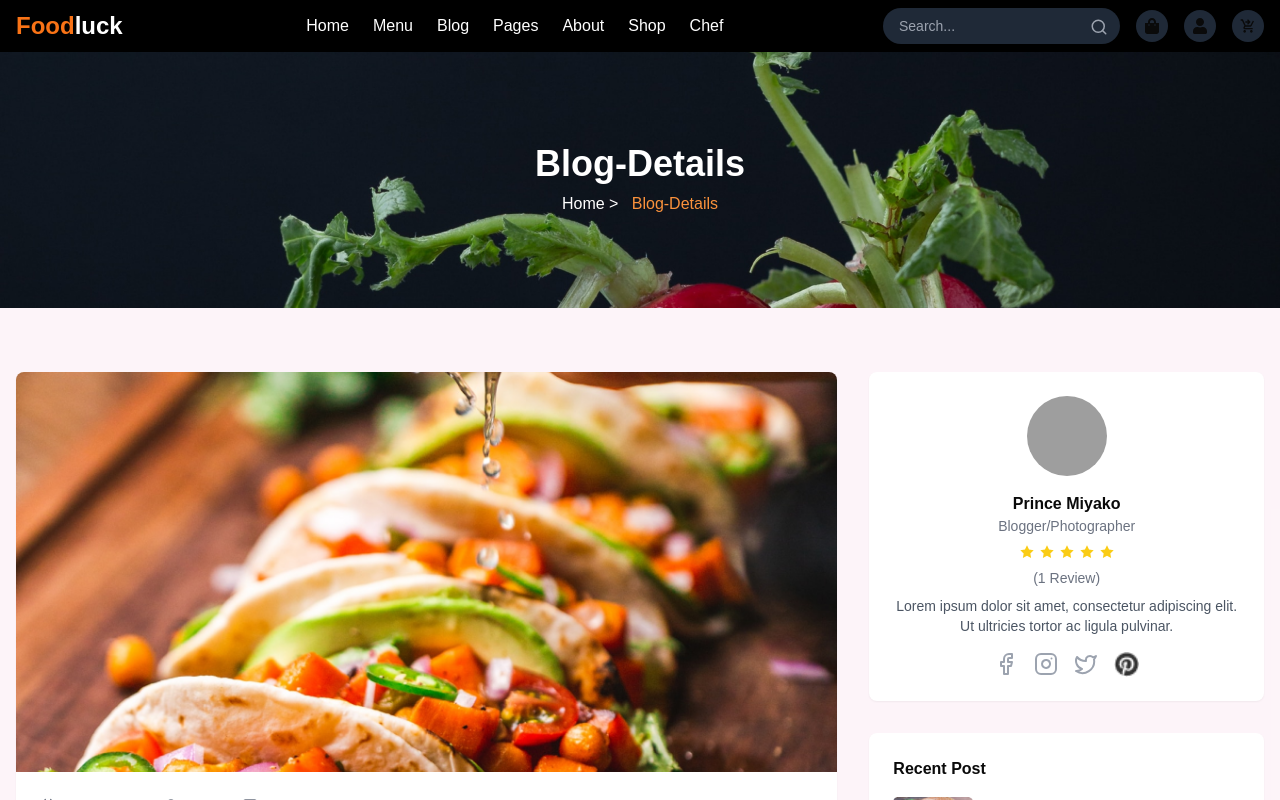
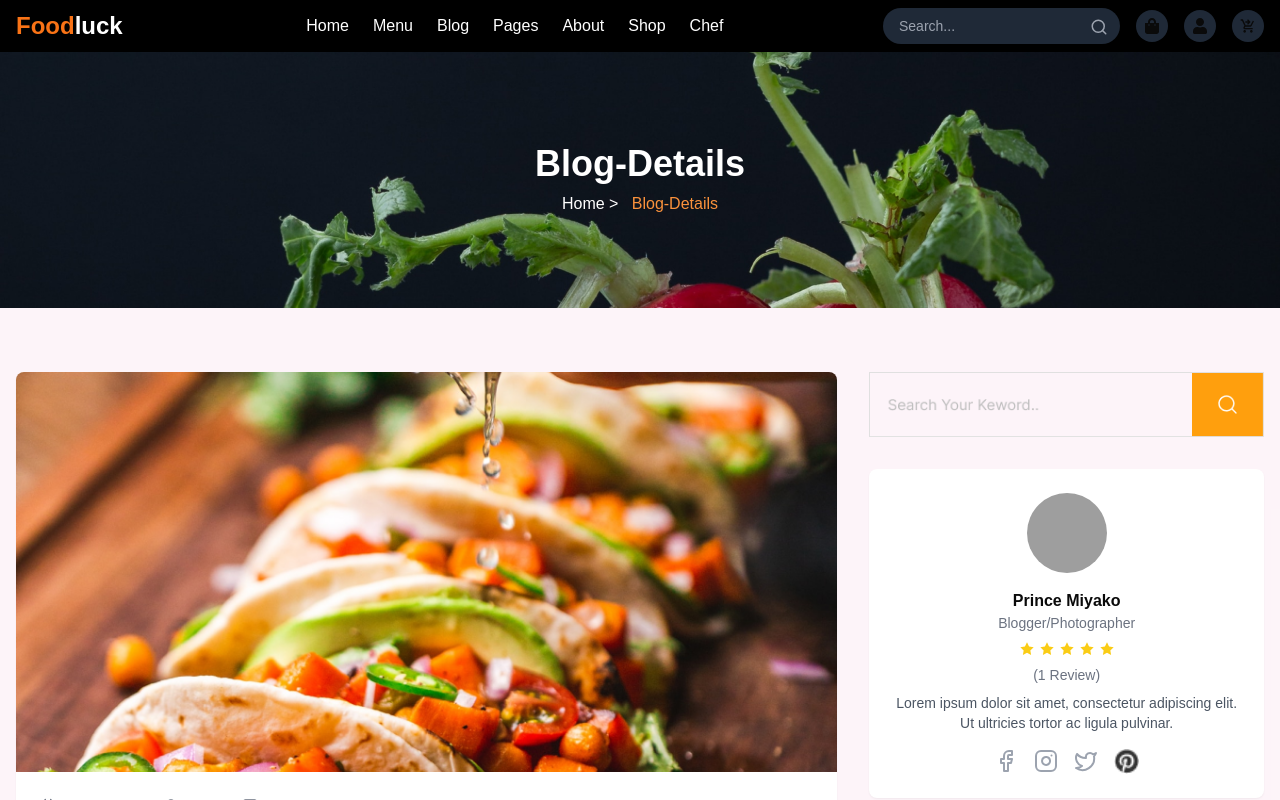
Before and after one commit to Tahasaif3/Figma-Templa-9-Hackathon, a Next.js app: page /Blog-detail/1 in a window 1280 px wide. Shown: the top 800 px of the page. Built offline with nearby package versions, Linux system fonts and the light colour scheme; grey boxes are pictures that could not be loaded.

Commit message:
blog-details.tsx

```diff
--- a/components/blog-details.tsx
+++ b/components/blog-details.tsx
@@ -103,8 +103,8 @@ export default function BlogDetails({ post }: BlogDetailsProps) {
             <AiOutlineMenu />
           </button>
           <ul
-            className={`${isMenuOpen ? "block" : "hidden"} md:flex space-x-6 text-white justify-center items-center w-full md:w-auto`}><br/>
-             <li><Link href="/" className="hover:text-orange-500">Home</Link></li>
+            className={`${isMenuOpen ? "block" : "hidden"} md:flex space-x-6 text-white justify-center items-center w-full md:w-auto`}><br />
+            <li><Link href="/" className="hover:text-orange-500">Home</Link></li>
             <li><Link href="/Menu" className="hover:text-orange-500">Menu</Link></li>
             <li><Link href="/Blog" className="hover:text-orange-500">Blog</Link></li>
             <li><Link href="/Pages" className="hover:text-orange-500">Pages</Link></li>
@@ -258,6 +258,13 @@ export default function BlogDetails({ post }: BlogDetailsProps) {
 
           {/* Sidebar */}
           <div className="space-y-8 mt-8 md:mt-0">
+            <div>
+              <Image
+                src={"/s.png"}
+                alt='search icon'
+                width={421}
+                height={70} />
+            </div>
             {/* Author Profile */}
             <div className="bg-white p-4 md:p-6 rounded-lg shadow-sm text-center">
               <Avatar className="w-16 h-16 md:w-20 md:h-20 mx-auto mb-4">
```
